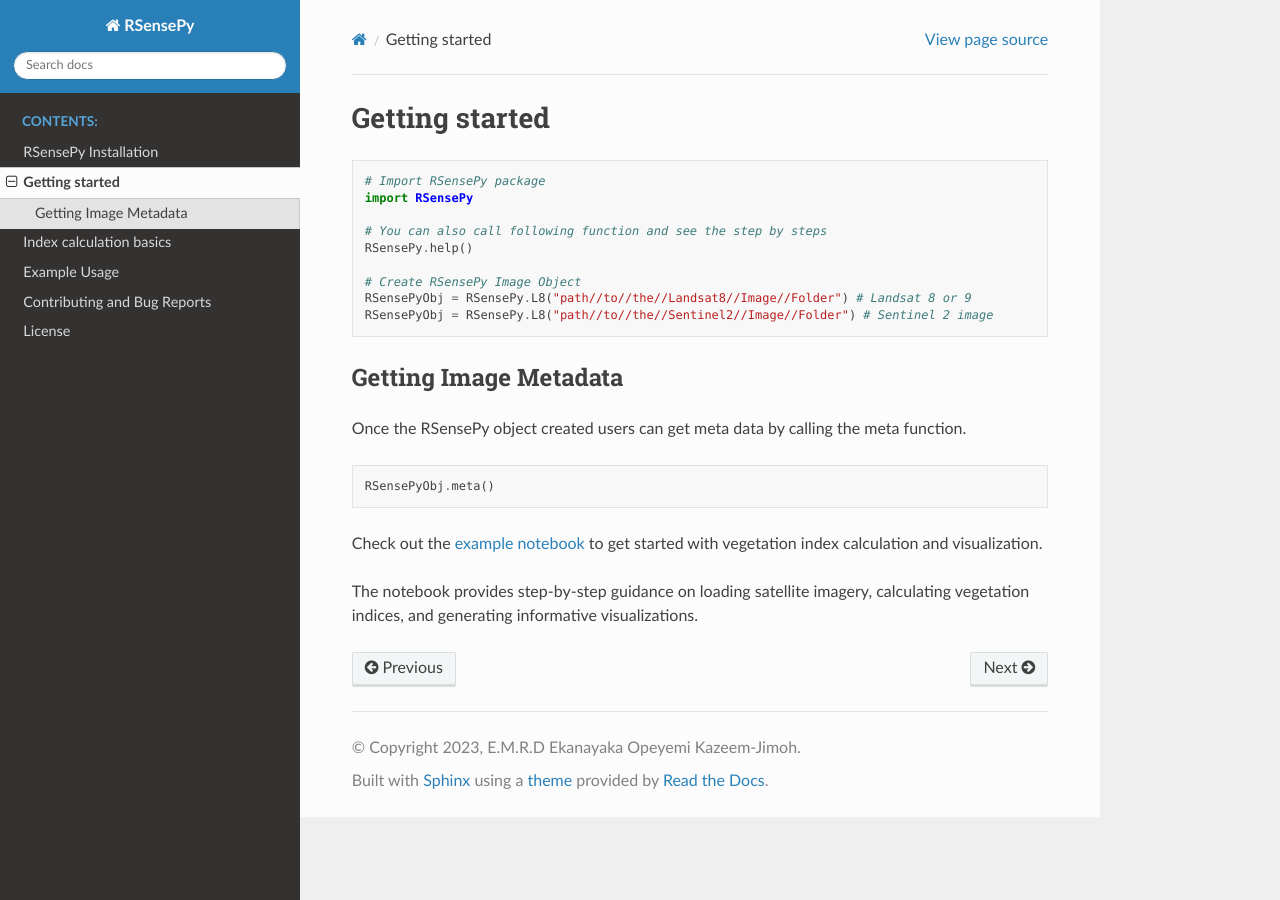
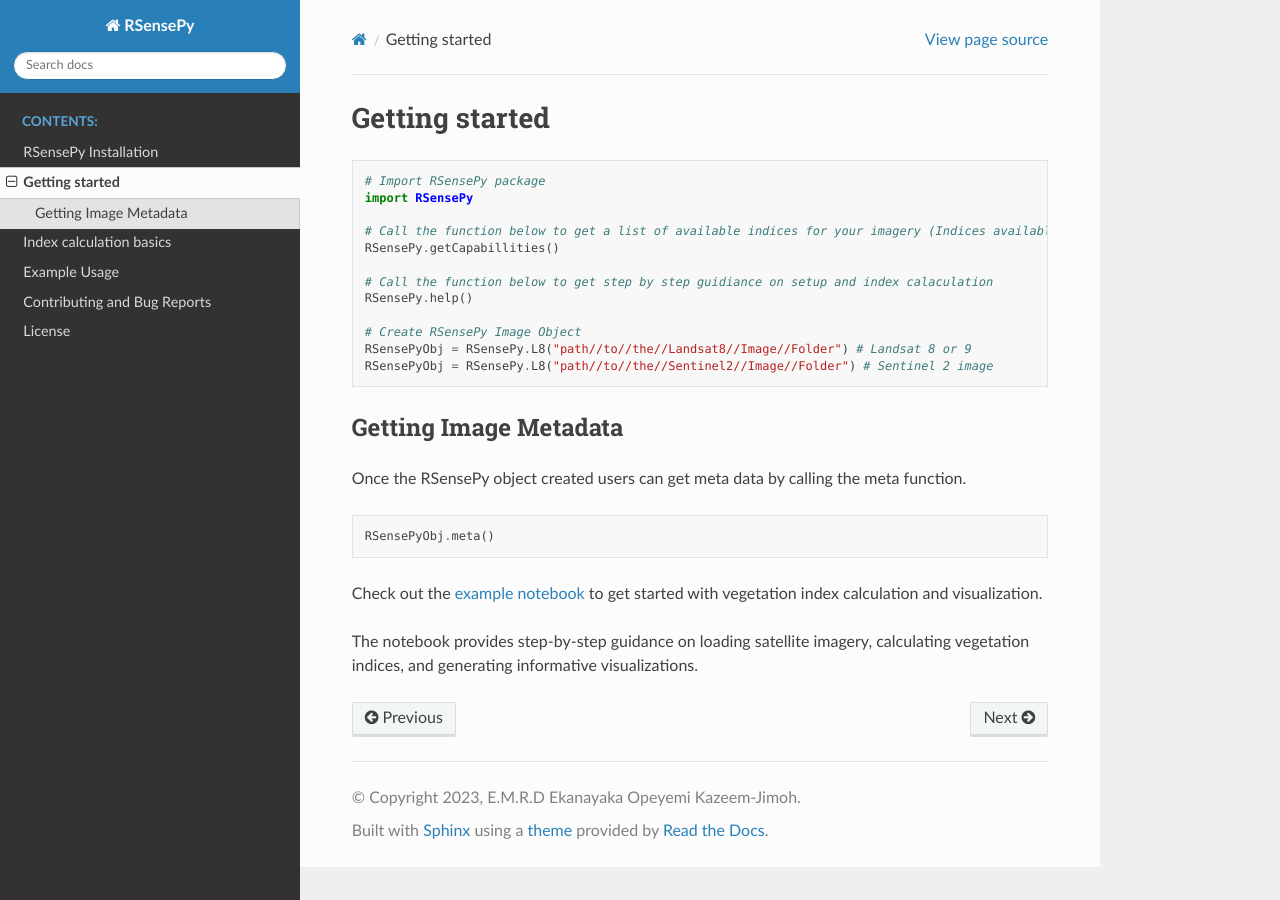
Before and after one commit to richiedlon/RSensePy, a Sphinx documentation site: the page built from docs/source/start.md, in a window 1280 px wide. Built offline with Sphinx 7.4.7 and the Read the Docs theme 2.0.0, drawn with Linux system fonts in a browser that asks for light colours.

Commit message:
Update start.md

```diff
--- a/docs/source/start.md
+++ b/docs/source/start.md
@@ -5,7 +5,10 @@
 # Import RSensePy package
 import RSensePy
 
-# You can also call following function and see the step by steps
+# Call the function below to get a list of available indices for your imagery (Indices available for Landast 8/9 and Sentinel 2 imagery)
+RSensePy.getCapabillities()
+
+# Call the function below to get step by step guidiance on setup and index calaculation
 RSensePy.help()
 
 # Create RSensePy Image Object
```
